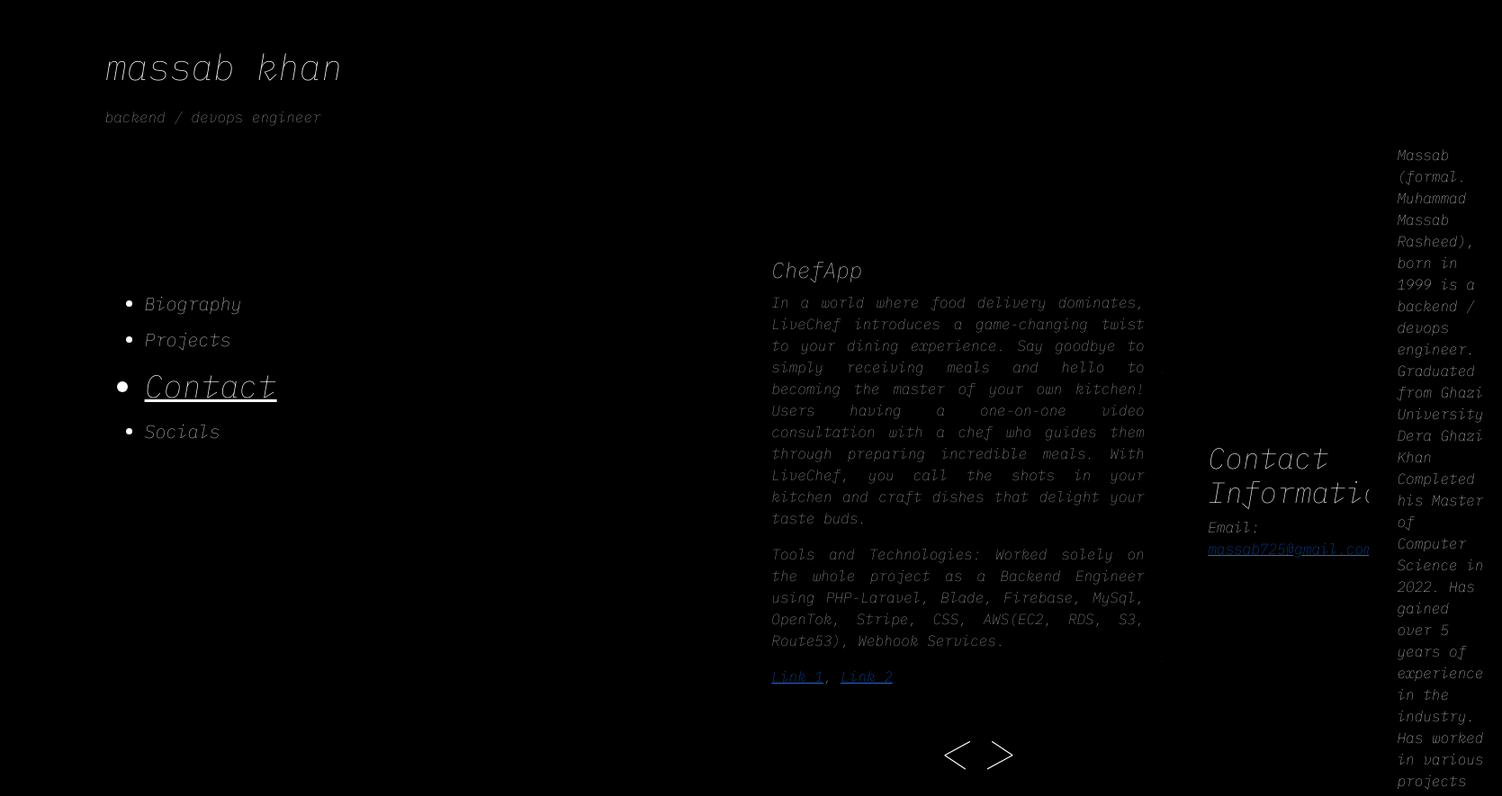
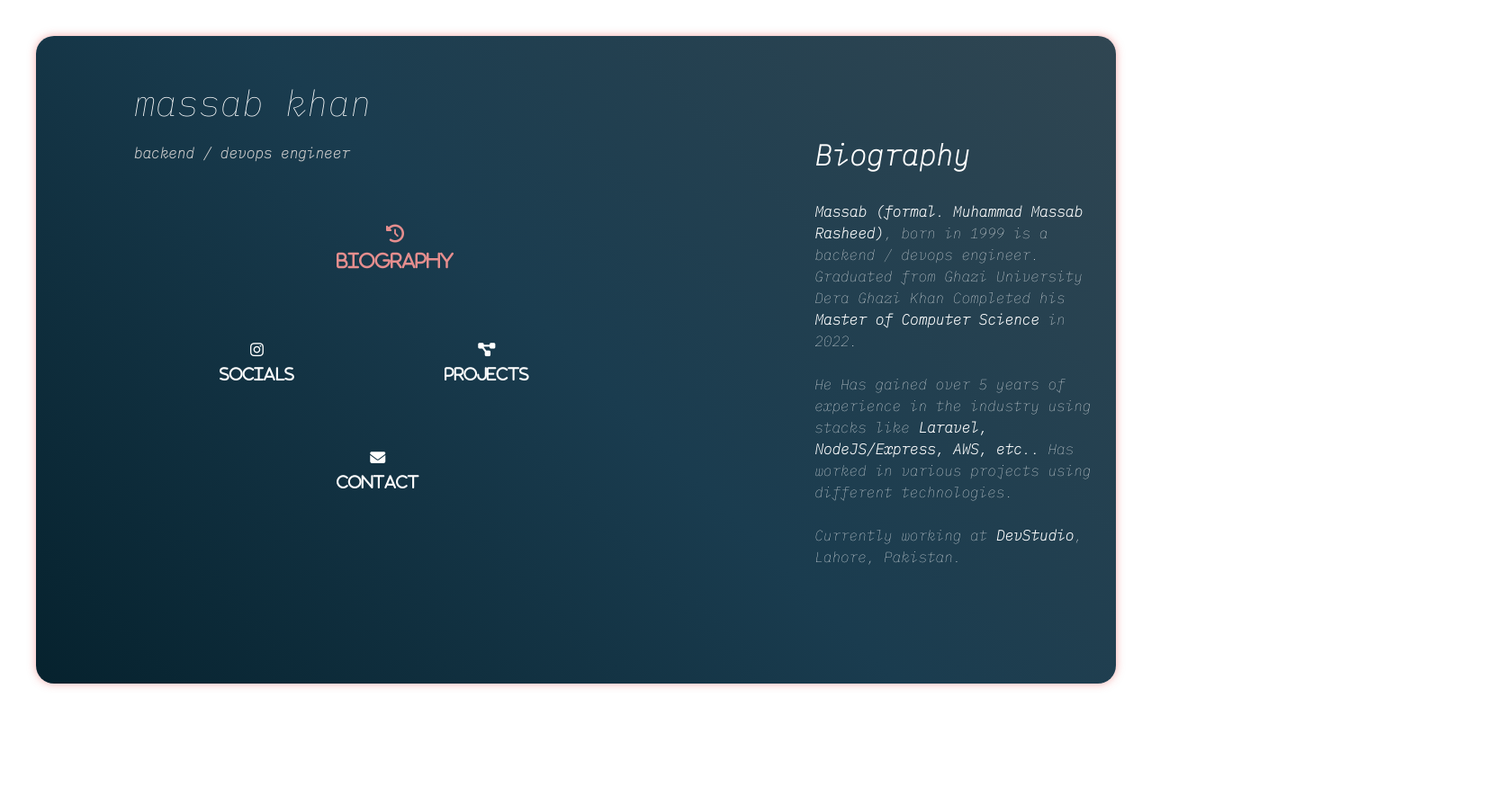
Before and after one commit to khanmassab/khanmassab.github.io, a plain HTML site: page index.html in a window 1280 px wide. Shown: the top 885 px of the page at 90% size, 1669 px wide, since content can reach past the window. After the commit the page ends 800 px from the top, so only its background shows below. Drawn offline with nearby package versions, Linux system fonts and the light colour scheme.

Commit message:
finalizing design

```diff
--- a/index.html
+++ b/index.html
@@ -1,16 +1,21 @@
 <!DOCTYPE html>
-<html lang="en">
+<html lang="en" style="height: 100%;">
     <head>
         <meta charset="UTF-8">
         <meta name="viewport" content="width=device-width, initial-scale=1.0">
         <title>Massab's Portfolio</title>
-  <link rel="stylesheet" href="https://cdn.jsdelivr.net/npm/bootstrap@5.3.0/dist/css/bootstrap.min.css">
+        <link rel="stylesheet"
+            href="https://cdn.jsdelivr.net/npm/bootstrap@5.3.0/dist/css/bootstrap.min.css">
         <script src="https://code.jquery.com/jquery-3.6.0.min.js"></script>
+        <link rel="stylesheet"
+            href="https://cdnjs.cloudflare.com/ajax/libs/font-awesome/6.5.1/css/all.min.css">
         <link rel="stylesheet" href="styles/main.css">
     </head>
-<body>
-  <div class="row">
-    <div class="col-8 pe-0">
+    <body
+        style="height: 100%; background: #fff; padding: 40px;">
+        <div class="main-container h-100">
+            <div class="row h-100">
+                <div class="col-8 pe-0 h-100">
                     <div class="container">
                         <div class="row">
                             <div class="hero">
@@ -22,18 +27,41 @@
                         <div class="row">
                             <div class="links">
                                 <ul class="nav-list">
-                <li onclick="showContent('biography')">Biography</li>
-              <li onclick="showContent('projects')">Projects</li>
-              <li onclick="showContent('contact')" class="active">Contact</li>
-              <li onclick="showContent('socials')">Socials</li>
+                                    <li
+                                        onclick="showContent('biography')"
+                                        class="active"><i
+                                            class="fa fa-history">
+                                            <span>Biography</span></i></li>
+                                    <li
+                                        onclick="showContent('projects')"><i
+                                            class="fa fa-project-diagram">
+                                            <span>Projects</span></i></li>
+                                    <li onclick="showContent('contact')"><i
+                                            class="fa fa-envelope">
+                                            <span>Contact</span></i></li>
+                                    <li
+                                        onclick="showContent('socials')"><i
+                                            class="fa-brands fa-instagram">
+                                            <span>Socials</span></i></li>
                                 </ul>
                             </div>
                         </div>
                     </div>
                 </div>
-    <div class="col-4 ps-0 pe-0 content-master">
 
-    <div class="content" id="projectsContent">
+                <!-- <div class="row">
+        <div class="navigation">
+            <span style="--i:0; --x:-1; --y:0;">
+                <ion-icon class="camera-outline"></ion-icon>
+            </span>
+        </div>
+    </div> -->
+                <!-- <div class="close">
+        <ion-icon name="close-outline"></ion-icon>
+    </div> -->
+                <div class="col-4 ps-0 pe-0 content-master h-100">
+
+                    <div class="content hidden" id="projectsContent">
                         <!-- Projects Content -->
                         <div class="content" id="projectContainer">
                             <div class="project-slider">
@@ -41,25 +69,60 @@
                         </div>
                     </div>
 
-    <div class="content" id="contactContent">
+                    <div class="content hidden" id="contactContent">
                         <!-- Contact Content -->
                         <div class="container">
-        <h2>Contact Information</h2>
-        <p>Email: <a href="mailto:massab725@gmail.com">massab725@gmail.com</a></p>
+                            <h2><b>Contact Information</b></h2><br>
+                            <p>Email: <a
+                                    href="mailto:massab725@gmail.com">massab725@gmail.com</a></p>
                             <!-- Add more contact info -->
+                        </div>
+                    </div>
+
+                    <div class="content hidden" id="socialsContent">
+                        <!-- Contact Content -->
+                        <div class="container">
+                            <h2><b>Socials</b></h2><br>
+                            <p>LinkedIn: <a
+                                    href="https://www.linkedin.com/in/massab-khan-backendengineer"
+                                    target="_blank">Massab
+                                    Khan</a></p>
+                            <p>Instagram: <a
+                                    href="https://www.instagram.com/_massabk"
+                                    target="_blank">_massabk</a></p>
+                            <p>X: <a
+                                    href="https://twitter.com/notmassab"
+                                    target="_blank">@notmassab</a></p>
                         </div>
                     </div>
 
                     <div class="content" id="biographyContent">
                         <div class="container">
-            <p>Massab (formal. Muhammad Massab Rasheed), born in 1999 is a backend / devops engineer.
-                Graduated from Ghazi University Dera Ghazi Khan Completed his Master of Computer Science in 2022.
-                Has gained over 5 years of experience in the industry. Has worked in various projects using different technologies.
+                            <h2><b>Biography</b></h2> <br>
+                            <p><b>Massab (formal. Muhammad Massab Rasheed)</b>,
+                                born
+                                in
+                                1999 is a backend / devops engineer.
+                                Graduated from Ghazi University Dera Ghazi Khan
+                                Completed his <b>Master of Computer Science</b>
+                                in
+                                2022.
+                                <br> <br>
+                                He Has gained over 5 years of experience in the
+                                industry using stacks like <b>Laravel,
+                                    NodeJS/Express,
+                                    AWS, etc.. </b> Has worked in various
+                                projects
+                                using
+                                different technologies. <br> <br>
+                                Currently working at <b>DevStudio</b>, Lahore,
+                                Pakistan.
                             </p>
                         </div>
                     </div>
                 </div>
+            </div>
+        </div>
         <script src="scripts/main.js"></script>
-  </div>
     </body>
 </html>
--- a/scripts/main.js
+++ b/scripts/main.js
@@ -8,13 +8,13 @@
 
         $.each(data.projects, function(index, project) {
           const projectDiv = $('<div>').addClass('project');
-          const projectTitle = $('<h2>').text(project.title);
+          const projectTitle = $('<h2> <b>').text(project.title);
           const projectDescription = $('<p>').text(project.description);
           const projectTools = $('<p> <bold>' ).text("Tools and Technologies: " + project.toolsAndTechnologies);
           const projectLinks = $('<p>');
 
           $.each(project.link, function(index, link) {
-            const linkElement = $('<a>').attr('href', link).text(`Link ${index + 1}`);
+            const linkElement = $('<a target="_blank">').attr('href', link).text(`Link ${index + 1}`);
             projectLinks.append(linkElement);
 
             if (index < project.link.length - 1) {
@@ -33,20 +33,20 @@
         const prevButtonElement = $('#prevButton');
         const nextButtonElement = $('#nextButton');
         const projectWidth = $('.project').outerWidth(true);
-        const scrollAmount = projectWidth + 110;
+        const scrollAmount = projectWidth + 540;
 
         prevButtonElement.on('click', function() {
-          projectSliderElement.animate({ scrollLeft: '-=' + scrollAmount }, 700);
+          projectSliderElement.animate({ scrollLeft: '-=' + scrollAmount }, 1000);
         });
 
         nextButtonElement.on('click', function() {
-          projectSliderElement.animate({ scrollLeft: '+=' + scrollAmount }, 700);
+          projectSliderElement.animate({ scrollLeft: '+=' + scrollAmount }, 1000);
         });
       });
     });
 
 function showContent(section) {
-      const sections = ['projects', 'contact', 'info', 'biography'];
+      const sections = ['biography', 'projects', 'contact', 'socials'];
       for (let i = 0; i < sections.length; i++) {
         const content = $(`#${sections[i]}Content`);
         const navItem = $(`.nav-list li:nth-child(${i + 1})`);
--- a/styles/main.css
+++ b/styles/main.css
@@ -1,10 +1,16 @@
 @import url('https://fonts.googleapis.com/css2?family=IBM+Plex+Mono:ital,wght@1,100&display=swap');
-body {
+.main-container {
+    /* margin: 40px; */
+    border: 1px sold;
     font-family: 'IBM Plex Mono', monospace;
     padding: 0;
-background-color: #000;
+    border-radius: 20px;
+    /* border: 1px solid rgb(230, 142, 142); */
     color: #fff;
     overflow: hidden;
+    background: linear-gradient(45deg, #06222e, #1a3c4f, #304652);
+    box-shadow: 0 0 10px rgba(234, 84, 84, 0.5);
+    /* background: linear-gradient(45deg, #0f4c75, #3282b8, #6a879b); */
 }
 
 .container {
@@ -17,8 +23,12 @@ padding-left: 10%;
 .hero {
     padding: 50px 0;
     text-align: left;
-font-weight: 200;
+    font-weight: 900;
     font-size: smaller;
+}
+
+.hidden {
+    display: none;
 }
 
 .hero h1 {
@@ -31,48 +41,64 @@ font-size: 1.2em;
     color: #ccc;
 }
 
-.links {
-font-size: 20px;
-display: flex;
-flex-wrap: wrap;
-justify-content: center;
-/* border: .5px solid; */
-padding-block: 15%;
-margin-right: 20%;
-cursor: zoom-in;
-transition: transform 0.3s;
-width: -moz-available;
-height: -moz-available;
+a{
+    color: #fff;
+    font-weight: 700;
 }
 
-.links li{
-margin-block: 10px;
+.nav-list {
+    list-style: none;
+    padding: 0;
+    margin: 0;
+    display: flex;
+    justify-content: center;
+    align-items: center;
 }
 
-.links ul li:hover {
-font-size: 35px;
-text-decoration: underline;
-/* background-color: rgb(183, 183, 183);
-box-shadow: 10px 10px 0px 0px rgba(164, 163, 163, 0.75);
-color: #000; */
-transform: scale(1.2);
+.nav-list li {
+    position: absolute;
+    font-size: 17px;
+    top: 50%;
+    left: 30%;
+    width: 40px;
+    height: 40px;
+    text-align: center;
+    line-height: 40px;
+    margin: 0;
+    padding: 0;
+    /* background-color: #ccc; */
+    border-radius: 50%;
+    cursor: pointer;
 }
 
-.links ul li.active {
-font-size: 35px;
-text-decoration: underline;
-/* background-color: rgb(183, 183, 183);
-color: #000;
-transform: scale(1.2);
-box-shadow: 10px 10px 0px 0px rgba(164, 163, 163, 0.75); */
+span{
+    display: block;
+  margin: 10px;
 }
 
-.nav-list{
-text-decoration: none;
-width: 100%;
-text-align: left;
+.nav-list li:nth-child(1) {
+    transform: translate(-50%, -150px);
 }
 
+.nav-list li:nth-child(2) {
+    transform: translate(100px, -50%);
+}
+
+.nav-list li:nth-child(3) {
+    transform: translate(-50%, 100px);
+}
+
+.nav-list li:nth-child(4) {
+    transform: translate(-150px, -50%);
+}
+li.active{
+    color: rgb(230, 142, 142);
+    font-size: 20px;
+}
+
+li:hover{
+    font-size: 20px;
+}
 
 .project-slider {
     display: flex;
@@ -92,6 +118,7 @@ padding-right: 20px;
     text-align: center;
     margin-top: 10px;
 }
+
 .slider-nav {
     text-align: center;
     margin-top: 10px;
@@ -133,6 +160,7 @@ color: #fff;
 
 .project p {
     color: #ccc;
+    font-weight: 600;
 }
 
 .footer {
@@ -167,11 +195,10 @@ opacity: 0;
     animation: scatterAnimation 2s infinite;
 }
 
-.content-master{
-margin-top: 10rem;
+.content-master {
     display: flex;
-align-content: center;
-align-items: center;
+    flex-direction: column;
+    justify-content: center;
 }
 
 @keyframes scatterAnimation {
@@ -179,10 +206,12 @@ align-items: center;
         transform: translate(-50%, -50%);
         opacity: 1;
     }
+
     50% {
         transform: translate(calc(-50% + 10px), calc(-50% + 10px));
         opacity: 0.5;
     }
+
     100% {
         transform: translate(calc(-50% + 20px), calc(-50% + 20px));
         opacity: 0;
```
Also changed, not shown: 1 other file. Lines whose indentation alone changed are shown as unchanged.
